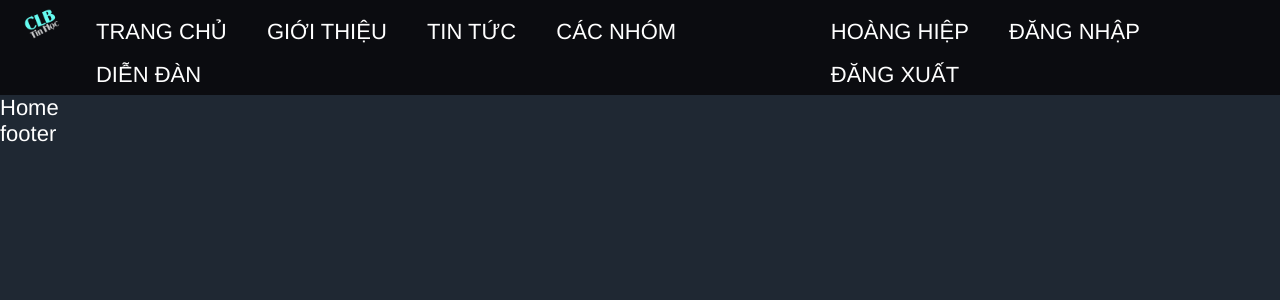
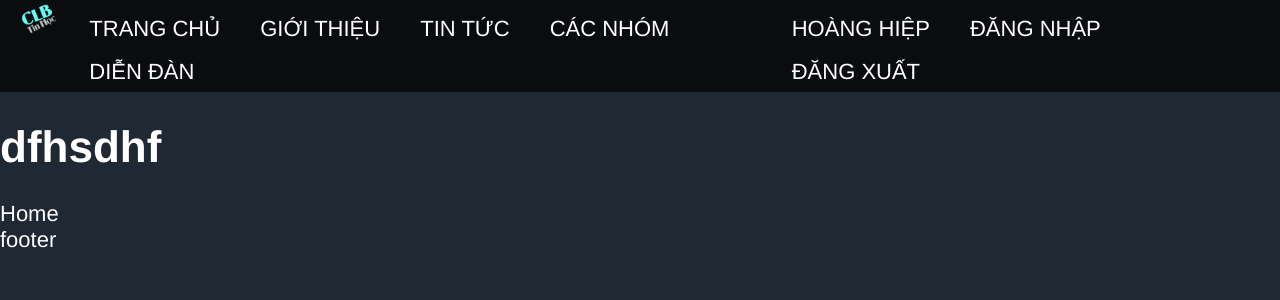
Before and after one commit to HoangHiep2001HVU/Web_CLB, a PHP site: page / in a window 1280 px wide. Shown: the top 300 px of the page. Run offline with PHP 8.4, Linux system fonts and the light colour scheme.

Commit message:
sửa menu

```diff
--- a/layouts/menu/menu.php
+++ b/layouts/menu/menu.php
@@ -1,5 +1,6 @@
-<img src="public/img/clb.png" />
+
 <div class="menu">
+	<img src="public/img/clb.png" />
 	<div class="left">
 		<ul>
 			<li><a href="index.php">Trang chủ</a></li>
@@ -27,3 +28,6 @@
 		</ul>
 	</div>
 </div>
+<div>
+	<h1>dfhsdhf</h1>
+</div>
--- a/public/css/css.css
+++ b/public/css/css.css
@@ -7,30 +7,21 @@ body {
 	width: 100%;
 }
 
-#top {
-	margin: 0px auto;
-	background: #0b0c10;
-	display: flex;
-}
-
-#top img {
+.menu img {
 	width: 3%;
 	height: 3%;
-	margin-top: 2px;
-	padding: 3px;
 	margin-left: 20px;
 }
 
 .menu  {
-	width: 97%;
+	width: 100%;
 	display: flex;
-	margin-top: 0.7%;
+	background: #0b0c10;
 }
 
 .menu ul {
 	margin: 0px auto;
 	padding: 0px;
-	background: #0b0c10;
 }
 
 .menu li a {
@@ -56,11 +47,13 @@ body {
 }
 
 .menu .left {
-	width: 60%;
+	margin-top: 0.5%;
+	width: 57%;
 }
 
 .menu .right {
-	width: 40%;
+	margin-top: 0.5%;
+	width: 43%;
 }
 
 .menu .left ul {
@@ -78,7 +71,8 @@ body {
 	position: absolute;
 	width: 200%;
 	padding: 5%;
-	margin-top: 4%;
+	margin-top: 3.3%;
+	background: #0b0c10;
 }
 
 .menu .left ul li:hover .sub_Group{
@@ -107,6 +101,10 @@ body {
 		width: 5%;
 		height: 5%;
 	}
+
+	.menu .left ul .sub_Group{
+		margin-top: 8%;
+	}
 }
 
 /*
```
